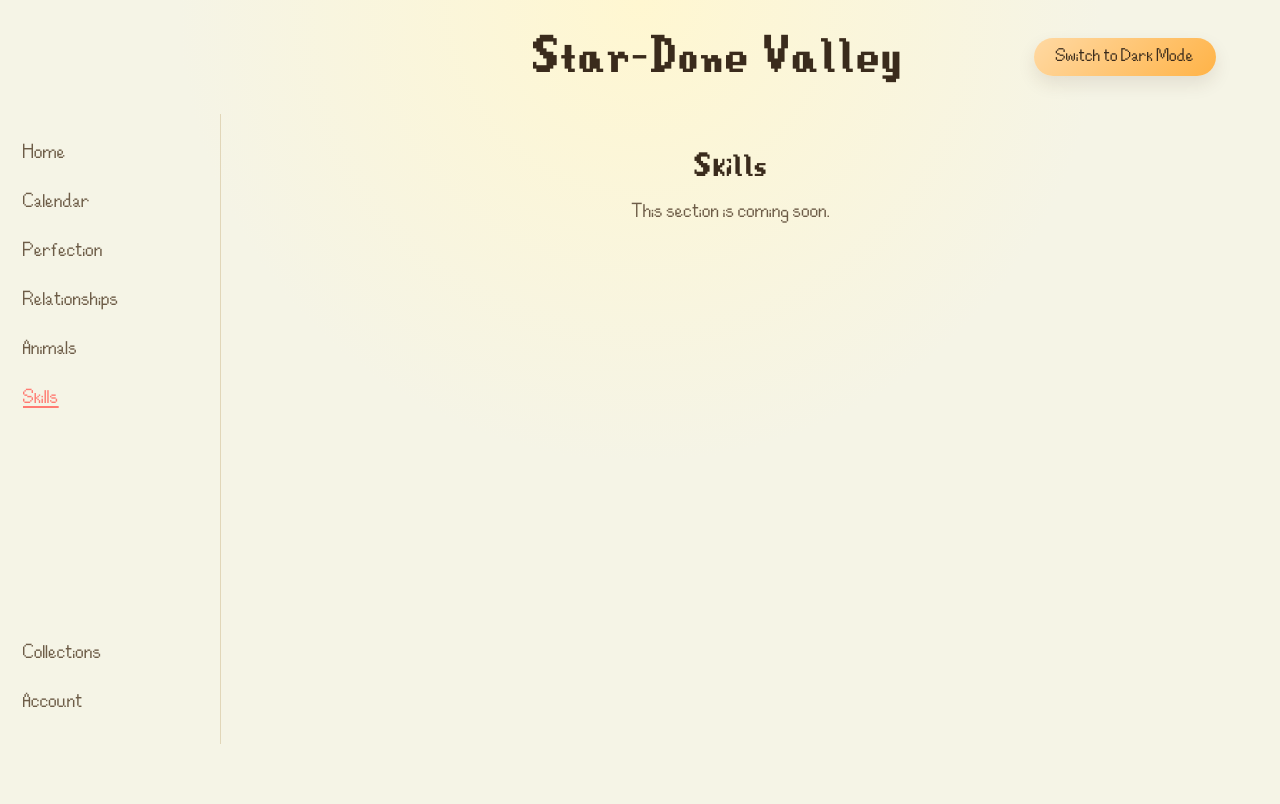
After one commit to nicholejbooker/StardewValleyTracker, a Django app: page /skills/ in a window 1280 px wide. The commit adds this page. Run offline with Django 5.2, Linux system fonts and the light colour scheme.

Commit message:
Add nav sections, placeholders, README updates

```diff
--- a/calendar_app/static/calendar_app/css/styles.css
+++ b/calendar_app/static/calendar_app/css/styles.css
@@ -433,6 +433,8 @@ html[data-theme="dark"] .season-tab--active {
   padding: 1.1rem 1.15rem;
   height: 100%;
   min-height: 60vh;
+  display: flex;
+  flex-direction: column;
 }
 
 .landing-divider {
@@ -446,6 +448,13 @@ html[data-theme="dark"] .season-tab--active {
   flex-direction: column;
   gap: 0.6rem;
   align-items: flex-start;
+  flex: 1;
+  min-height: 0;
+}
+
+/* Pushes Collections + Account to the bottom of the sidebar; Account stays last */
+.landing-nav-link--collections {
+  margin-top: auto;
 }
 
 .landing-nav-label {
--- a/calendar_app/templates/calendar_app/base.html
+++ b/calendar_app/templates/calendar_app/base.html
@@ -39,6 +39,42 @@
                     href="{% url 'calendar_app:calendar' %}"
                 >
                     Calendar
+                </a>
+                <a
+                    class="landing-nav-link{% if request.resolver_match and request.resolver_match.url_name == 'perfection' %} landing-nav-link--active{% endif %}"
+                    href="{% url 'calendar_app:perfection' %}"
+                >
+                    Perfection
+                </a>
+                <a
+                    class="landing-nav-link{% if request.resolver_match and request.resolver_match.url_name == 'relationships' %} landing-nav-link--active{% endif %}"
+                    href="{% url 'calendar_app:relationships' %}"
+                >
+                    Relationships
+                </a>
+                <a
+                    class="landing-nav-link{% if request.resolver_match and request.resolver_match.url_name == 'animals' %} landing-nav-link--active{% endif %}"
+                    href="{% url 'calendar_app:animals' %}"
+                >
+                    Animals
+                </a>
+                <a
+                    class="landing-nav-link{% if request.resolver_match and request.resolver_match.url_name == 'skills' %} landing-nav-link--active{% endif %}"
+                    href="{% url 'calendar_app:skills' %}"
+                >
+                    Skills
+                </a>
+                <a
+                    class="landing-nav-link landing-nav-link--collections{% if request.resolver_match and request.resolver_match.url_name == 'collections' %} landing-nav-link--active{% endif %}"
+                    href="{% url 'calendar_app:collections' %}"
+                >
+                    Collections
+                </a>
+                <a
+                    class="landing-nav-link{% if request.resolver_match and request.resolver_match.url_name == 'account' %} landing-nav-link--active{% endif %}"
+                    href="{% url 'calendar_app:account' %}"
+                >
+                    Account
                 </a>
             </nav>
         </aside>
--- /dev/null
+++ b/calendar_app/templates/calendar_app/coming_soon.html
@@ -0,0 +1,12 @@
+{% extends "calendar_app/base.html" %}
+
+{% block title %}{{ page_title }} - Star-Done Valley{% endblock %}
+
+{% block content %}
+    <section class="landing-hero">
+        <h2 class="landing-hero-title">{{ page_title }}</h2>
+        <p class="landing-hero-copy">
+            This section is coming soon.
+        </p>
+    </section>
+{% endblock %}
--- a/calendar_app/templates/calendar_app/landing.html
+++ b/calendar_app/templates/calendar_app/landing.html
@@ -6,7 +6,7 @@
     <section class="landing-hero">
         <h2 class="landing-hero-title">Welcome!</h2>
         <p class="landing-hero-copy">
-            This is your Stardew Valley companion for birthdays and seasonal events.
+            Plan your farm life in Pelican Town—guides and tools, growing over time.
         </p>
     </section>
 {% endblock %}
--- a/calendar_app/urls.py
+++ b/calendar_app/urls.py
@@ -8,4 +8,40 @@ urlpatterns = [
     path("", views.landing_view, name="landing"),
     path("calendar/", views.calendar_view, name="calendar"),
     path("calendar/<str:season>/", views.calendar_view, name="calendar_by_season"),
+    path(
+        "perfection/",
+        views.coming_soon_view,
+        {"page_title": "Perfection"},
+        name="perfection",
+    ),
+    path(
+        "relationships/",
+        views.coming_soon_view,
+        {"page_title": "Relationships"},
+        name="relationships",
+    ),
+    path(
+        "animals/",
+        views.coming_soon_view,
+        {"page_title": "Animals"},
+        name="animals",
+    ),
+    path(
+        "skills/",
+        views.coming_soon_view,
+        {"page_title": "Skills"},
+        name="skills",
+    ),
+    path(
+        "collections/",
+        views.coming_soon_view,
+        {"page_title": "Collections"},
+        name="collections",
+    ),
+    path(
+        "account/",
+        views.coming_soon_view,
+        {"page_title": "Account"},
+        name="account",
+    ),
 ]
--- a/calendar_app/views.py
+++ b/calendar_app/views.py
@@ -13,6 +13,15 @@ SEASONS: list[Season] = ["Spring", "Summer", "Fall", "Winter"]
 
 def landing_view(request: HttpRequest) -> HttpResponse:
     return render(request, "calendar_app/landing.html")
+
+
+def coming_soon_view(request: HttpRequest, page_title: str) -> HttpResponse:
+    """Placeholder for nav pages you’ll flesh out later."""
+    return render(
+        request,
+        "calendar_app/coming_soon.html",
+        {"page_title": page_title},
+    )
 
 
 def _normalize_season(raw: str | None) -> Season:
```
Also changed, not shown: README.md.
